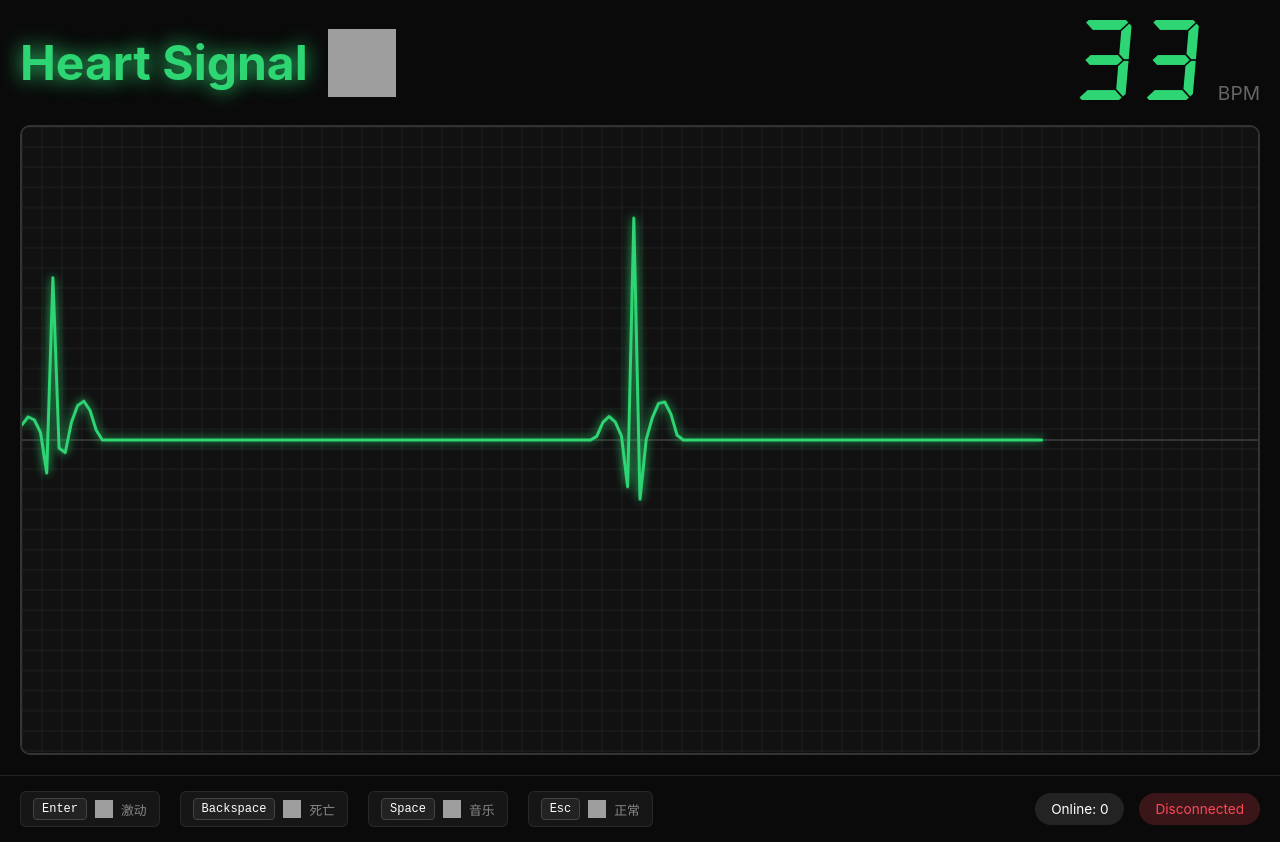
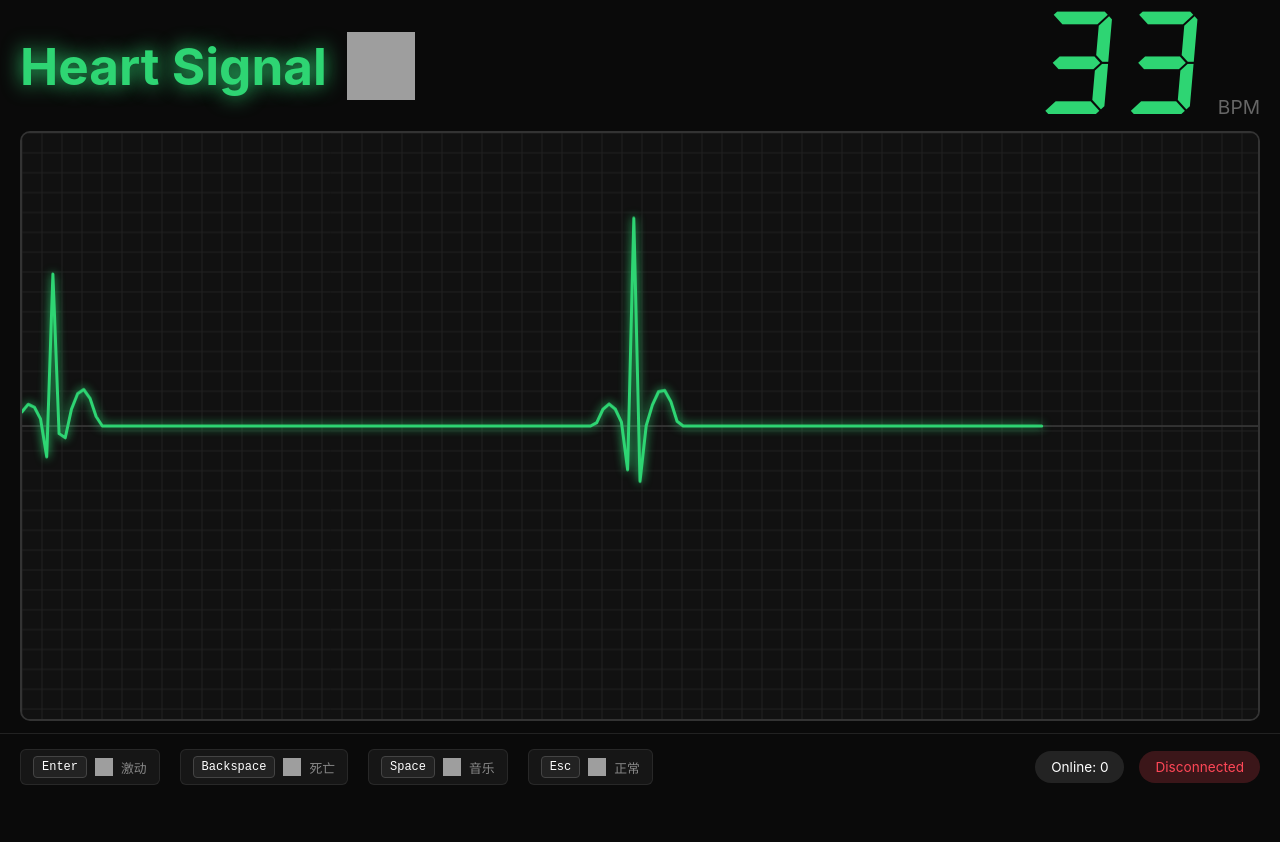
Before and after one commit to YangYongAn/heart-signal, a website with bundled scripts: page public/index.html in a window 1280 px wide. After the commit the page ends 800 px from the top, so only its background shows below. Built offline with nearby package versions, Linux system fonts and the light colour scheme; no server answers; grey boxes are pictures that could not be loaded.

Commit message:
fix: 优化屏幕自适应布局和尺寸占比
- bottom-bar 和 header 添加 flex-shrink: 0，确保不被压缩
- container 和 ecg-container 添加 min-height: 0，修复 flex 布局高度计算
- 调整 padding 和 gap 从 20px 减少到 12px，增加可用空间
- 优化字体 clamp 范围以更好适配 16:9 屏幕：
  * Title: clamp(2.5rem, 4vw, 5rem)
  * BPM: clamp(4rem, 8vw, 8rem)
  * 歌词: clamp(5rem, 12vw, 12rem)
- Canvas 容器充分填充中间剩余空间

feat: 实现屏幕画布自适应布局，特别优化 16:9 模式

- 移除 container、header、ecg-container 的 max-width 限制，充分利用屏幕空间
- 使用 CSS clamp() 函数实现响应式字体缩放：
  * Title: clamp(2rem, 5vw, 4rem)
  * BPM: clamp(3rem, 8vw, 6rem)
  * 歌词: clamp(4rem, 10vw, 8rem)
- 调整 container align-items 为 stretch，确保内容充分扩展
- Canvas 自动适应容器尺寸，支持各种屏幕宽高比

```diff
--- a/public/index.html
+++ b/public/index.html
@@ -32,6 +32,7 @@
       width: 100vw;
       display: flex;
       flex-direction: column;
+      gap: 0;
     }
 
     .bottom-bar {
@@ -41,6 +42,7 @@
       padding: 15px 20px;
       border-top: 1px solid #222;
       gap: 20px;
+      flex-shrink: 0;
     }
 
     .status-group {
@@ -112,11 +114,12 @@
     .container {
       display: flex;
       flex-direction: column;
-      align-items: center;
+      align-items: stretch;
       justify-content: flex-start;
       flex: 1;
-      padding: 20px;
-      gap: 20px;
+      padding: 12px 20px;
+      gap: 12px;
+      min-height: 0;
     }
 
     .header {
@@ -124,8 +127,8 @@
       align-items: center;
       justify-content: space-between;
       width: 100%;
-      max-width: 1400px;
       gap: 30px;
+      flex-shrink: 0;
     }
 
     .header-left {
@@ -135,7 +138,7 @@
     }
 
     .title {
-      font-size: 3rem;
+      font-size: clamp(2.5rem, 4vw, 5rem);
       font-weight: bold;
       color: #ff4757;
       text-shadow: 0 0 20px rgba(255, 71, 87, 0.5);
@@ -170,7 +173,7 @@
 
     .bpm-value {
       font-family: 'LED', monospace;
-      font-size: 5rem;
+      font-size: clamp(4rem, 8vw, 8rem);
       font-weight: normal;
       color: #ff4757;
       line-height: 1;
@@ -184,13 +187,13 @@
 
     .ecg-container {
       width: 100%;
-      max-width: 1400px;
       flex: 1;
       border: 2px solid #333;
       border-radius: 10px;
       background: #111;
       position: relative;
       overflow: hidden;
+      min-height: 0;
     }
 
     #ecg-canvas {
@@ -214,7 +217,7 @@
 
     .lyrics-line {
       font-family: 'GenSenRounded', -apple-system, BlinkMacSystemFont, 'PingFang SC', 'Microsoft YaHei', sans-serif;
-      font-size: 6rem;
+      font-size: clamp(5rem, 12vw, 12rem);
       font-weight: bold;
       text-align: center;
       white-space: nowrap;
```
